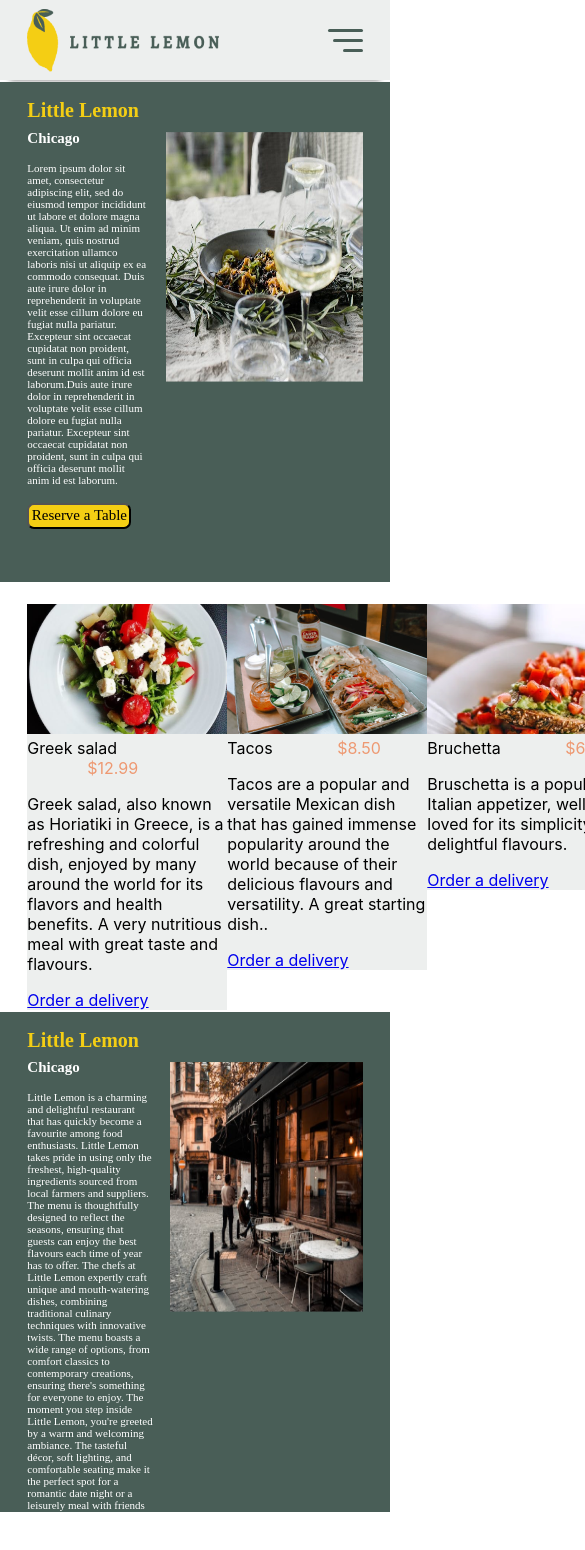
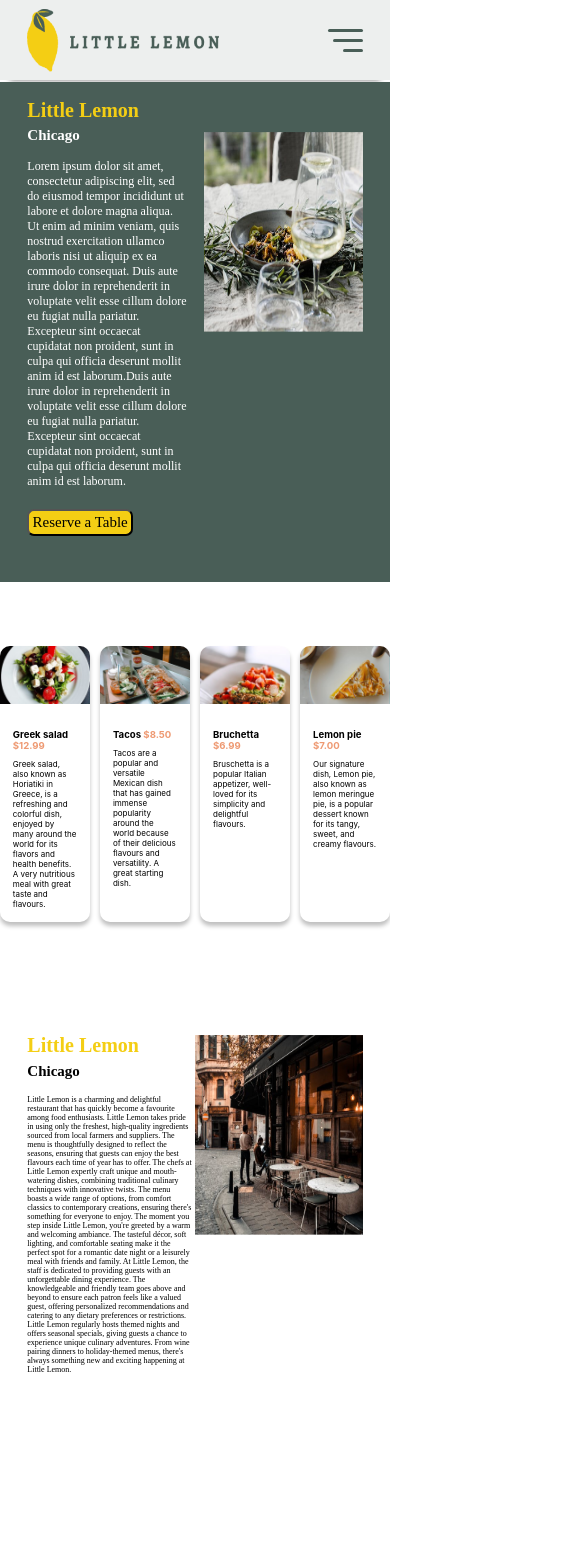
Before and after one commit to StevePapasot/Little-Lemon, a React (Create React App) app: page / in a window 390 px wide. Shown: the top 1550 px of the page, 585 px wide, since content can reach past the window. After the commit the page ends 1518 px from the top, so only its background shows below. Built offline with nearby package versions, Linux system fonts and the light colour scheme.

Commit message:
Cards complete

```diff
--- a/src/Cards.css
+++ b/src/Cards.css
@@ -1,8 +1,57 @@
+.cards {
+  display: flex;
+  justify-content: space-between;
+  flex-wrap: wrap;
+  margin: 4rem auto;
+  max-width: 1550px;
+}
+
 .card {
-  margin: 10% 10% 0% 0%;
-  background-color: #edefee;
+  background-color: white;
+  border-radius: 10px;
+  box-shadow: 0px 4px 4px rgba(0, 0, 0, 0.25);
+  overflow: hidden;
+  width: 23%;
+  margin-bottom: 2rem;
 }
-span {
+
+.card img {
+  width: 100%;
+}
+
+.card-body {
+  padding: 0.8rem;
+}
+
+.card h2 {
+  font-size: 1.25rem;
+  margin: 0;
+  padding: 0.5rem 0;
+}
+
+.card p {
+  font-size: 1rem;
+  margin: 0;
+  padding: 0.5rem 0;
+}
+.card span {
   color: #ee9972;
-  padding: 0% 0% 0% 30%;
+  padding-left: 25%;
 }
+@media screen and (max-width: 500px) {
+  .card h2 {
+    font-size: 0.6rem;
+    margin: 0;
+    padding: 0.5rem 0;
+  }
+
+  .card p {
+    font-size: 0.5rem;
+    margin: 0;
+    padding: 0rem 0;
+  }
+  .card span {
+    color: #ee9972;
+    padding-left: 0%;
+  }
+}
--- a/src/Cards.js
+++ b/src/Cards.js
@@ -12,76 +12,59 @@
 
 function Cards() {
   return (
-    <Container>
-      <Row>
-        <Col>
-          <Card style={{ width: "12.5rem" }}>
-            <Card.Img variant="top" src={Greek} />
-            <Card.Body>
-              <Card.Title>
+    <div className="cards">
+      <div className="card">
+        <img src={Greek} alt="Card 1" />
+        <div className="card-body">
+          <h2>
             Greek salad <span>$12.99</span>
-              </Card.Title>
-
-              <Card.Text>
-                Greek salad, also known as Horiatiki in Greece, is a refreshing
-                and colorful dish, enjoyed by many around the world for its
-                flavors and health benefits. A very nutritious meal with great
-                taste and flavours.
-              </Card.Text>
-              <a href="#">Order a delivery</a>
-            </Card.Body>
-          </Card>
-        </Col>
-        <Col>
-          <Card style={{ width: "12.5rem" }}>
-            <Card.Img variant="top" src={Tacos} />
-            <Card.Body>
-              <Card.Title>
+          </h2>
+          <p>
+            Greek salad, also known as Horiatiki in Greece, is a refreshing and
+            colorful dish, enjoyed by many around the world for its flavors and
+            health benefits. A very nutritious meal with great taste and
+            flavours.
+          </p>
+        </div>
+      </div>
+      <div className="card">
+        <img src={Tacos} alt="Card 2" />
+        <div className="card-body">
+          <h2>
             Tacos <span>$8.50</span>
-              </Card.Title>
-
-              <Card.Text>
+          </h2>
+          <p>
             Tacos are a popular and versatile Mexican dish that has gained
             immense popularity around the world because of their delicious
-                flavours and versatility. A great starting dish..
-              </Card.Text>
-              <a href="#">Order a delivery</a>
-            </Card.Body>
-          </Card>
-        </Col>
-        <Col>
-          <Card style={{ width: "12.5rem" }}>
-            <Card.Img variant="top" src={Bruchetta} />
-            <Card.Body>
-              <Card.Title>
+            flavours and versatility. A great starting dish.
+          </p>
+        </div>
+      </div>
+      <div className="card">
+        <img src={Bruchetta} alt="Card 3" />
+        <div className="card-body">
+          <h2>
             Bruchetta <span>$6.99</span>
-              </Card.Title>
-              <Card.Text>
+          </h2>
+          <p>
             Bruschetta is a popular Italian appetizer, well-loved for its
             simplicity and delightful flavours.
-              </Card.Text>
-              <a href="#">Order a delivery</a>
-            </Card.Body>
-          </Card>
-        </Col>
-        <Col>
-          <Card style={{ width: "12.5rem" }}>
-            <Card.Img variant="top" src={Lemon} />
-            <Card.Body>
-              <Card.Title>
+          </p>
+        </div>
+      </div>
+      <div className="card">
+        <img src={Lemon} alt="Card 4" />
+        <div className="card-body">
+          <h2>
             Lemon pie <span>$7.00</span>
-              </Card.Title>
-              <Card.Text>
-                Our signature dish, Lemon pie, also known as lemon meringue pie,
-                is a popular dessert known for its tangy, sweet, and creamy
-                flavours.
-              </Card.Text>
-              <a href="#">Order a delivery</a>
-            </Card.Body>
-          </Card>
-        </Col>
-      </Row>
-    </Container>
+          </h2>
+          <p>
+            Our signature dish, Lemon pie, also known as lemon meringue pie, is
+            a popular dessert known for its tangy, sweet, and creamy flavours.
+          </p>
+        </div>
+      </div>
+    </div>
   );
 }
 
--- a/src/Carousel.css
+++ b/src/Carousel.css
@@ -87,10 +87,10 @@
 }
 @media screen and (max-width: 767px) {
   .left {
-    width: 50%;
+    width: 60%;
   }
   .right {
-    padding: 5% 0% 0% 5%;
+    padding: 5% 0% 0% 1%;
   }
   .carousel h1 {
     color: #f4ce14;
@@ -98,18 +98,18 @@
     font-size: 30px;
   }
   .carousel h3 {
-    color: #ffffff;
+    color: #000000;
     font-family: Markanzi Text;
     font-size: 20px;
     margin-top: -7%;
   }
   .right img {
     width: 100%;
-    height: 400px;
+    height: 300px;
   }
   .left p {
-    font-size: 15px;
-    color: #ffffff;
+    font-size: 12px;
+    color: #000000;
     font-family: Karla;
   }
   .carousel button {
@@ -121,37 +121,37 @@
     margin: 5% 0%;
   }
   .carousel {
-    background-color: #495e57;
+    background-color: #ffffff;
     padding: 0%;
     margin: 0%;
     height: 500px;
   }
 }
-@media screen and (max-width: 767px) {
+@media screen and (max-width: 500px) {
   .left {
-    width: 50%;
+    width: 60%;
   }
   .right {
-    padding: 5% 0% 0% 5%;
+    padding: 5% 0% 0% 1%;
   }
   .carousel h1 {
     color: #f4ce14;
     font-family: Markanzi Text;
-    font-size: 30px;
+    font-size: 20px;
   }
   .carousel h3 {
-    color: #ffffff;
+    color: #000000;
     font-family: Markanzi Text;
-    font-size: 20px;
+    font-size: 15px;
     margin-top: -7%;
   }
   .right img {
     width: 100%;
-    height: 400px;
+    height: 200px;
   }
   .left p {
-    font-size: 15px;
-    color: #ffffff;
+    font-size: 8px;
+    color: #000000;
     font-family: Karla;
   }
   .carousel button {
@@ -163,51 +163,9 @@
     margin: 5% 0%;
   }
   .carousel {
-    background-color: #495e57;
+    background-color: #ffffff;
     padding: 0%;
     margin: 0%;
     height: 500px;
   }
 }
-@media screen and (max-width: 400px) {
-  .left {
-    width: 50%;
-  }
-  .right {
-    padding: 15% 0% 0% 5%;
-  }
-  .carousel h1 {
-    color: #f4ce14;
-    font-family: Markanzi Text;
-    font-size: 20px;
-  }
-  .carousel h3 {
-    color: #ffffff;
-    font-family: Markanzi Text;
-    font-size: 15px;
-    margin-top: -7%;
-  }
-  .right img {
-    width: 100%;
-    height: 250px;
-  }
-  .left p {
-    font-size: 11px;
-    color: #ffffff;
-    font-family: Karla;
-  }
-  .carousel button {
-    background-color: #f4ce14;
-    padding: 2% 2%;
-    border-radius: 7px;
-    font-family: Karla;
-    font-size: 15px;
-    margin: 5% 0%;
-  }
-  .carousel {
-    background-color: #495e57;
-    padding: 0%;
-    margin: 0%;
-    height: 500px;
-  }
-}
--- a/src/Hero.css
+++ b/src/Hero.css
@@ -12,10 +12,10 @@
 .row {
   display: flex;
 }
-.left {
+.hleft {
   width: 50%;
 }
-.right {
+.hright {
   padding: 3% 0% 0% 13%;
 }
 .hero h1 {
@@ -29,10 +29,10 @@
   font-size: 32px;
   margin-top: -7%;
 }
-.right img {
+.hright img {
   width: 100%;
 }
-.left p {
+.hleft p {
   font-size: 20px;
   color: #ffffff;
   font-family: Karla;
@@ -50,10 +50,10 @@
 }
 
 @media screen and (max-width: 991px) {
-  .left {
+  .hleft {
     width: 50%;
   }
-  .right {
+  .hright {
     padding: 3% 0% 0% 13%;
   }
   .hero h1 {
@@ -67,11 +67,11 @@
     font-size: 22px;
     margin-top: -7%;
   }
-  .right img {
+  .hright img {
     width: 100%;
     height: 500px;
   }
-  .left p {
+  .hleft p {
     font-size: 18px;
     color: #ffffff;
     font-family: Karla;
@@ -86,10 +86,10 @@
   }
 }
 @media screen and (max-width: 767px) {
-  .left {
+  .hleft {
     width: 50%;
   }
-  .right {
+  .hright {
     padding: 5% 0% 0% 5%;
   }
   .hero h1 {
@@ -103,11 +103,11 @@
     font-size: 20px;
     margin-top: -7%;
   }
-  .right img {
+  .hright img {
     width: 100%;
     height: 400px;
   }
-  .left p {
+  .hleft p {
     font-size: 15px;
     color: #ffffff;
     font-family: Karla;
@@ -127,11 +127,11 @@
     height: 500px;
   }
 }
-@media screen and (max-width: 400px) {
-  .left {
-    width: 50%;
+@media screen and (max-width: 500px) {
+  .hleft {
+    width: 65%;
   }
-  .right {
+  .hright {
     padding: 15% 0% 0% 5%;
   }
   .hero h1 {
@@ -145,12 +145,12 @@
     font-size: 15px;
     margin-top: -7%;
   }
-  .right img {
+  .hright img {
     width: 100%;
-    height: 250px;
+    height: 200px;
   }
-  .left p {
-    font-size: 11px;
+  .hleft p {
+    font-size: 12px;
     color: #ffffff;
     font-family: Karla;
   }
--- a/src/Hero.js
+++ b/src/Hero.js
@@ -10,7 +10,7 @@
     <section className="hero">
       <div className="container">
         <div className="row">
-          <div className="left">
+          <div className="hleft">
             <h1>Little Lemon</h1>
             <h3>Chicago</h3>
             <p>
@@ -28,7 +28,7 @@
             </p>
             <button>Reserve a Table</button>
           </div>
-          <div className="right">
+          <div className="hright">
             <img src={First} alt="Right Column Image" />
           </div>
         </div>
```
Lines whose indentation alone changed are shown as unchanged.
